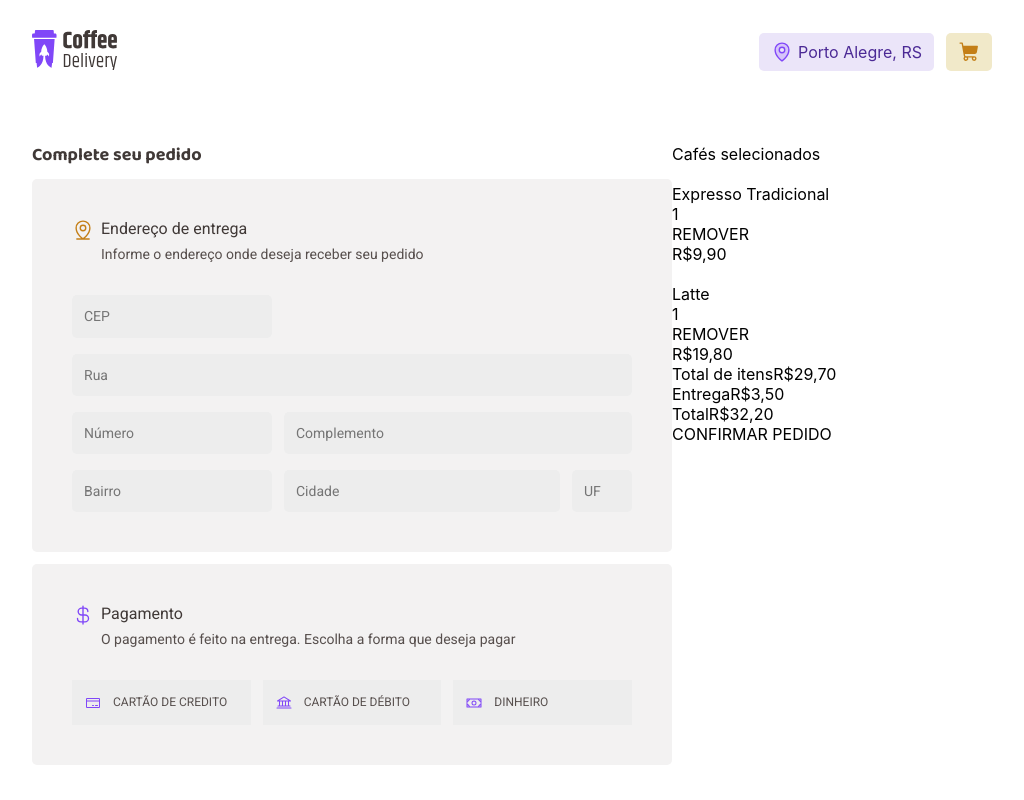
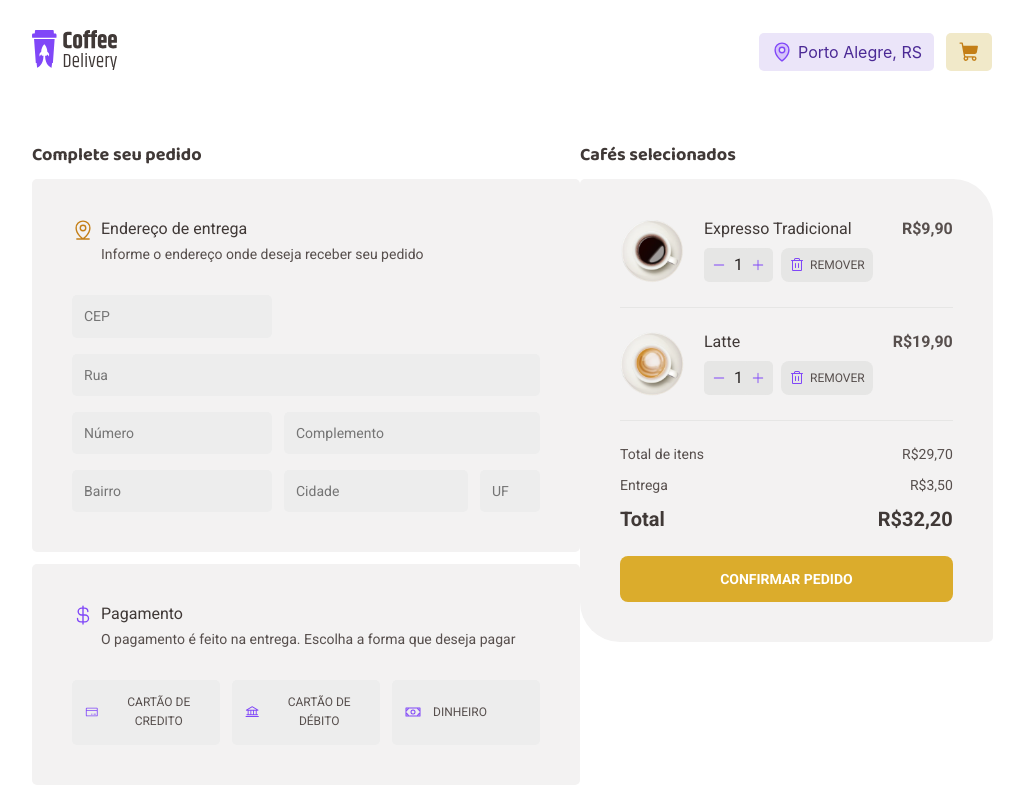
Before and after one commit to luisgustavofaria/coffee-delivery, a React (Vite) app: page /checkout in a window 1280 px wide. Shown: the whole page, without its empty margins (128-1152 px from the left). Built offline with nearby package versions, Linux system fonts and the light colour scheme.

Commit message:
criado layaut checkout

```diff
--- a/src/pages/Checkout/index.tsx
+++ b/src/pages/Checkout/index.tsx
@@ -3,7 +3,10 @@ import {
   CreditCard,
   CurrencyDollar,
   MapPinLine,
+  Minus,
   Money,
+  Plus,
+  Trash,
 } from '@phosphor-icons/react';
 import {
   ContainerCheckout,
@@ -11,6 +14,15 @@ import {
   ContainerAdress,
   ContainerPayment,
   Payment,
+  QuantityControl,
+  CoffeeOrder,
+  OrderContainer,
+  CoffeeItem,
+  CoffeeDetails,
+  RemoveOption,
+  TotalSection,
+  TotalItem,
+  ConfirmButton,
 } from './styles';
 
 export function Checkout() {
@@ -67,64 +79,73 @@ export function Checkout() {
         </ContainerPayment>
       </ContainerPaymentData>
 
-      <div>
+      <OrderContainer>
         <span>Cafés selecionados</span>
-        <div>
-          <div>
-            <img src="" alt="" />
-            <div>
+        <CoffeeOrder>
+          <CoffeeItem>
+            <img src="/images/coffees/americano.png" alt="" />
+            <CoffeeDetails>
               <span>Expresso Tradicional</span>
               <div>
-                <div>
-                  <img src="" alt="" />
+                <QuantityControl>
+                  <button>
+                    <Minus size={14} />
+                  </button>
                   <span>1</span>
-                  <img src="" alt="" />
-                </div>
-                <div>
-                  <img src="" alt="" />
+                  <button>
+                    <Plus size={14} />
+                  </button>
+                </QuantityControl>
+                <RemoveOption>
+                  <Trash size={16} />
                   <span>REMOVER</span>
-                </div>
+                </RemoveOption>
               </div>
-              <span>R$9,90</span>
-            </div>
-          </div>
-          <div>
-            <img src="" alt="" />
-            <div>
+            </CoffeeDetails>
+            <span>R$9,90</span>
+          </CoffeeItem>
+          <CoffeeItem>
+            <img src="/images/coffees/latte.png" alt="" />
+            <CoffeeDetails>
               <span>Latte</span>
               <div>
-                <div>
-                  <img src="" alt="" />
+                <QuantityControl>
+                  <button>
+                    <Minus size={14} />
+                  </button>
                   <span>1</span>
-                  <img src="" alt="" />
-                </div>
-                <div>
-                  <img src="" alt="" />
+                  <button>
+                    <Plus size={14} />
+                  </button>
+                </QuantityControl>
+                <RemoveOption>
+                  <Trash size={16} />
                   <span>REMOVER</span>
-                </div>
+                </RemoveOption>
               </div>
-              <span>R$19,80</span>
-            </div>
-          </div>
-          <div>
-            <div>
+            </CoffeeDetails>
+            <span>R$19,90</span>
+          </CoffeeItem>
+
+          <TotalSection>
+            <TotalItem>
               <span>Total de itens</span>
               <span>R$29,70</span>
-            </div>
-            <div>
+            </TotalItem>
+            <TotalItem>
               <span>Entrega</span>
               <span>R$3,50</span>
-            </div>
-            <div>
+            </TotalItem>
+            <TotalItem>
               <span>Total</span>
               <span>R$32,20</span>
-            </div>
-          </div>
-          <div>
+            </TotalItem>
+          </TotalSection>
+          <ConfirmButton>
             <span>CONFIRMAR PEDIDO</span>
-          </div>
-        </div>
-      </div>
+          </ConfirmButton>
+        </CoffeeOrder>
+      </OrderContainer>
     </ContainerCheckout>
   );
 }
--- a/src/pages/Checkout/styles.ts
+++ b/src/pages/Checkout/styles.ts
@@ -4,6 +4,7 @@ import { typography } from '../../styles/themes/typography';
 export const ContainerCheckout = styled.div`
   display: flex;
   margin-top: 40px;
+  justify-content: space-between;
 `;
 
 export const ContainerPaymentData = styled.div`
@@ -101,9 +102,151 @@ export const Payment = styled.div`
     align-items: center;
     flex: 1;
     cursor: pointer;
+    border-radius: 5px;
+  }
+`;
 
-    &:focus {
-      border: 1px solid #8047f8;
+export const OrderContainer = styled.div`
+  width: 448px;
+  display: flex;
+  flex-direction: column;
+  gap: 12px;
+
+  > span:nth-child(1) {
+    ${typography.fonts.titleXS}
+    color: ${(props) => props.theme.colors['base-subtitle']};
+  }
+`;
+
+export const CoffeeOrder = styled.div`
+  padding: 40px;
+  background-color: ${({ theme }) => theme.colors['base-card']};
+  border-radius: 5px 40px;
+  display: flex;
+  flex-direction: column;
+  gap: 24px;
+`;
+
+export const CoffeeItem = styled.div`
+  display: flex;
+  gap: 20px;
+  padding-bottom: 24px;
+  border-bottom: 1px solid ${({ theme }) => theme.colors['base-button']};
+
+  img {
+    width: 64px;
+  }
+
+  > span {
+    ${typography.fonts.textM}
+    font-weight: bold;
+    color: ${(props) => props.theme.colors['base-text']};
+  }
+`;
+
+export const CoffeeDetails = styled.div`
+  display: flex;
+  flex-direction: column;
+  gap: 8px;
+  flex-grow: 1;
+
+  > span {
+    ${typography.fonts.textM}
+    color: ${(props) => props.theme.colors['base-subtitle']};
+  }
+
+  > div {
+    display: flex;
+    gap: 8px;
+    border-radius: 8px;
+  }
+`;
+export const QuantityControl = styled.div`
+  background-color: ${(props) => props.theme.colors['base-button']};
+  ${typography.fonts.textM}
+  color: ${(props) => props.theme.colors['base-title']};
+  display: flex;
+  align-items: center;
+  border-radius: 5px;
+
+  button {
+    padding: 10px 8px;
+    background-color: ${(props) => props.theme.colors['base-button']};
+    display: flex;
+    border: none;
+    cursor: pointer;
+    color: ${(props) => props.theme.colors.purple};
+    border-radius: 8px;
+
+    &:hover {
+      color: ${(props) => props.theme.colors['purple-dark']};
     }
   }
 `;
+export const RemoveOption = styled.div`
+  border-radius: 8px;
+  background-color: ${(props) => props.theme.colors['base-button']};
+  ${typography.fonts.buttonM}
+  color: ${(props) => props.theme.colors['base-text']};
+  display: flex;
+  align-items: center;
+  padding: 5px 8px;
+  gap: 5px;
+
+  svg {
+    color: ${(props) => props.theme.colors.purple};
+  }
+`;
+export const TotalSection = styled.div`
+  display: flex;
+  flex-direction: column;
+  gap: 12px;
+
+  span {
+    ${typography.fonts.textS}
+    color: ${(props) => props.theme.colors['base-text']};
+  }
+
+  div:last-child {
+    span {
+      ${typography.fonts.textL}
+      font-weight: bold;
+      color: ${(props) => props.theme.colors['base-subtitle']};
+    }
+  }
+`;
+export const TotalItem = styled.div`
+  display: flex;
+  justify-content: space-between;
+`;
+export const ConfirmButton = styled.div`
+  padding: 12px;
+  background-color: ${(props) => props.theme.colors.yellow};
+  border-radius: 8px;
+  text-align: center;
+
+  span {
+    ${typography.fonts.buttonG}
+    color: ${(props) => props.theme.colors.white};
+  }
+`;
+
+/* img {
+    width: 64px;
+  }
+
+  > div {
+    display: flex;
+    flex-direction: column;
+
+
+
+    div:nth-child(2) {
+      display: flex;
+      gap: 5px;
+      padding: 8px;
+
+    }
+    div:nth-child(3) {
+    }
+  } */
```
